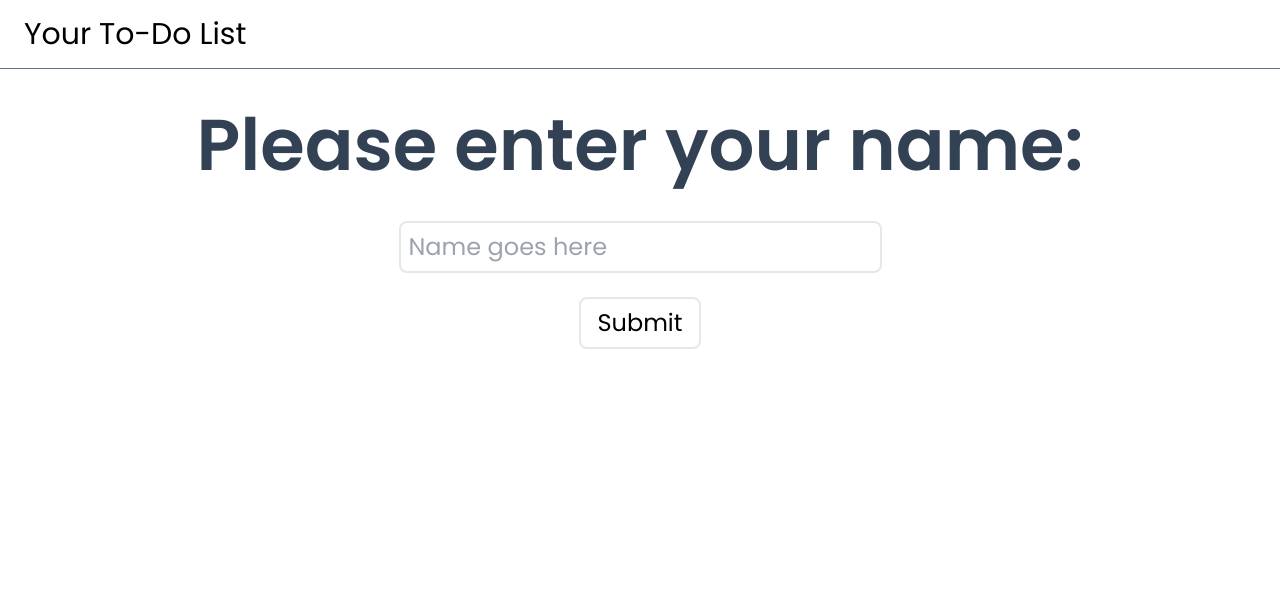
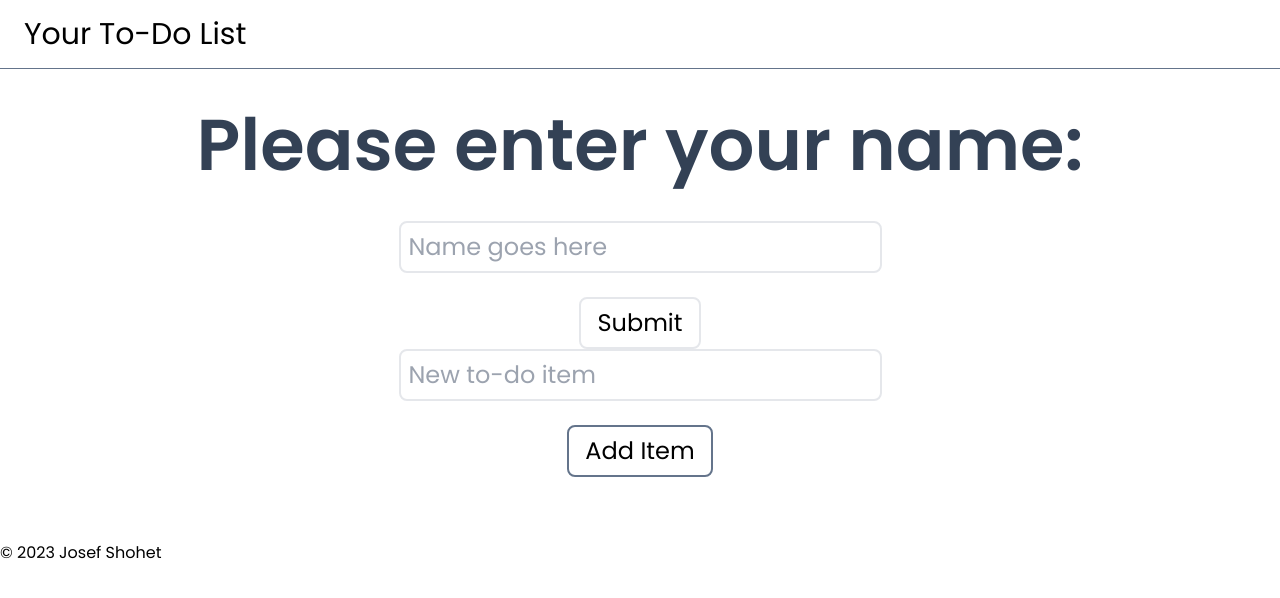
Before and after one commit to jshohet/todo-list, a Next.js app: page / in a window 1280 px wide. Shown: the top 598 px of the page. Built offline with nearby package versions, Linux system fonts and the light colour scheme.

Commit message:
intial listItem stuff

```diff
--- /dev/null
+++ b/app/components/AddToDo.tsx
@@ -0,0 +1,62 @@
+"use client";
+import React, { ReactNode } from "react";
+import ToDoItem from "./ToDoItem";
+import { ListItem } from "./types";
+import { nanoid } from "nanoid";
+
+const AddToDo = () => {
+  //state array -> push on "add item" click and set localstorage
+  const [itemData, setItemData] = React.useState<ListItem[]>([]);
+  const [inputData, setInputData] = React.useState<string>("");
+  function handleAdd(event: any) {
+    event.preventDefault();
+    setItemData([
+      ...itemData,
+      { id: nanoid(), description: inputData, isChecked: false },
+    ]);
+  }
+  function toggleItem(id: string) {
+    setItemData((prevItemData) => {
+      return prevItemData.map((item) => {
+        return item.id === id ? { ...item, isChecked: !item.isChecked } : item;
+      });
+    });
+  }
+
+  const createList = itemData.map((item) => {
+    return (
+      <ToDoItem
+        key={item.id}
+        description={item.description}
+        isChecked={false}
+        id={item.id}
+        handleItem={toggleItem}
+      />
+    );
+  });
+  console.log(itemData);
+  //array of objects with description and isChecked
+  //TODO - use effect to get from localstorage
+  return (
+    <div className="flex items-center flex-col">
+      <input
+        type="text"
+        className="border-solid text-2xl border-2 p-2 rounded-lg focus:border-sky-300 dark:border-slate-400"
+        placeholder="New to-do item"
+        id="name"
+        name="todo"
+        onChange={(e: React.ChangeEvent<HTMLInputElement>) =>
+          setInputData(e.target.value)
+        }
+      />
+      <button
+        onClick={handleAdd}
+        className="border-2 text-2xl my-6 rounded-lg border-slate-500 hover:border-slate-700 hover:bg-cyan-500 px-4 py-2 dark:bg-zinc-200 dark:text-black dark:hover:bg-sky-300">
+        Add Item
+      </button>
+      {createList}
+    </div>
+  );
+};
+
+export default AddToDo;
--- a/app/components/FirstTime.tsx
+++ b/app/components/FirstTime.tsx
@@ -1,35 +1,35 @@
-'use client'
-import React from "react";
-
+"use client";
+import React, { MouseEventHandler } from "react";
+//TODO - refactor to separate client components - button/input
 const FirstTime = () => {
-  const [show, setShow] = React.useState(true)
-  const [formData, setFormData] = React.useState({name: ""})
-  function handleSubmit(e: any){
-    e.preventDefault()
-    setShow(false)
-    localStorage.setItem("name", formData.name)
-    localStorage.setItem("firstTime", "false")
+  const [show, setShow] = React.useState(true);
+  const [formData, setFormData] = React.useState({ name: "" });
+  function handleSubmit(event: React.SyntheticEvent) {
+    event.preventDefault();
+    setShow(false);
+    localStorage.setItem("name", formData.name);
+    localStorage.setItem("firstTime", "false");
   }
-  function handleChange(event: any) {
-    setFormData(prevData =>{
-      return{
+  function handleChange(event: React.ChangeEvent<HTMLInputElement>) {
+    setFormData((prevData) => {
+      return {
         ...prevData,
-        [event.target.name]: [event.target.value]
-      }
-    })
+        [event.target.name]: [event.target.value],
+      };
+    });
   }
-  React.useEffect(()=>{
+  React.useEffect(() => {
     if (localStorage.getItem("name") != null) {
-      const localName = localStorage.getItem("name") || "";
-      setFormData(prevData=> ({...prevData, name: localName}));
+      const localName = localStorage.getItem("name") as string;
+      setFormData((prevData) => ({ ...prevData, name: localName }));
     }
     if (localStorage.getItem("firstTime") != null) {
-      const localShow = localStorage.getItem("firstTime") || "";
+      const localShow = localStorage.getItem("firstTime") as string;
       if (localShow === "false") {
         setShow(false);
       }
     }
-  },[])
+  }, []);
 
   return (
     <div>
@@ -50,7 +50,7 @@ const FirstTime = () => {
             <br />
             <button
               onClick={handleSubmit}
-              className="border-2 text-2xl mt-6 rounded-lg hover:border-slate-700 hover:bg-slate-500 px-4 py-2 dark:bg-zinc-200 dark:text-slate-500 dark:hover:text-black dark:hover:bg-sky-300">
+              className="border-2 text-2xl mt-6 rounded-lg hover:border-slate-700 hover:bg-slate-500 px-4 py-2 dark:bg-zinc-200  dark:text-black dark:hover:bg-sky-300">
               Submit
             </button>
           </form>
--- /dev/null
+++ b/app/components/Footer.tsx
@@ -0,0 +1,9 @@
+import React from 'react'
+
+const Footer = () => {
+  return (
+    <div className='mt-10'>&copy; 2023 Josef Shohet </div>
+  )
+}
+
+export default Footer
--- /dev/null
+++ b/app/components/ToDoItem.tsx
@@ -0,0 +1,32 @@
+"use client";
+import React from "react";
+import { FaTrashAlt } from "@react-icons/all-files/fa/FaTrashAlt";
+import { ListItem } from "./types";
+
+function ToDoItem({ description, isChecked, handleItem, id }: ListItem) {
+  return (
+    <div className="flex justify-center mb-2">
+      <div
+        className={`flex flex-row text-black  dark:text-black w-fit dark:bg-zinc-300  p-4 rounded-full ${
+          isChecked ? "bg-green-400 " : "bg-rose-200"
+        }`}>
+        <input
+          type="checkbox"
+          className="mr-10 w-6 h-6 mt-0.5"
+          onChange={() => {
+            if (handleItem) {
+              handleItem(id);
+            }
+          }}
+        />
+
+        <p className="text-xl">{description}</p>
+        <button className="ml-6">
+          <FaTrashAlt size={20} />
+        </button>
+      </div>
+    </div>
+  );
+}
+
+export default ToDoItem;
--- /dev/null
+++ b/app/components/ToDoWrapper.tsx
@@ -0,0 +1,12 @@
+import React from 'react'
+import AddToDo from './AddToDo'
+
+const ToDoWrapper = () => {
+  return (
+    <div>
+        <AddToDo />
+    </div>
+  )
+}
+
+export default ToDoWrapper
--- /dev/null
+++ b/app/components/types.ts
@@ -0,0 +1,6 @@
+export interface ListItem  {
+  id: string,
+  description: string;
+  isChecked: boolean;
+  handleItem?(id:string): void
+};
--- a/app/page.tsx
+++ b/app/page.tsx
@@ -1,12 +1,16 @@
 import Image from "next/image";
 import Header from "./components/Header";
 import FirstTime from "./components/FirstTime";
+import ToDoWrapper from "./components/ToDoWrapper";
+import Footer from "./components/Footer";
 
 export default function Home() {
   return (
     <main>
       <Header />
       <FirstTime />
+      <ToDoWrapper />
+      <Footer />
     </main>
   );
 }
```
